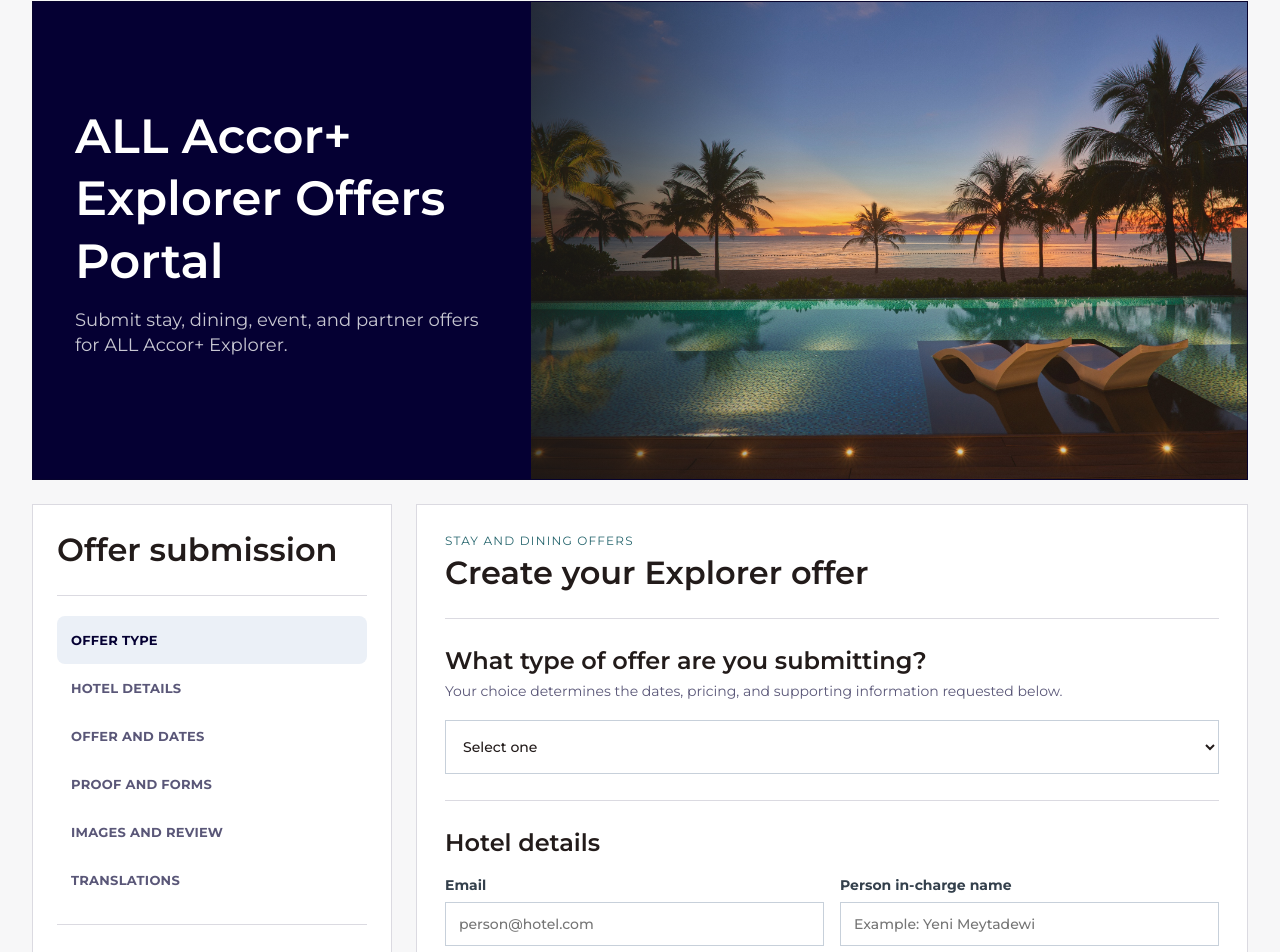
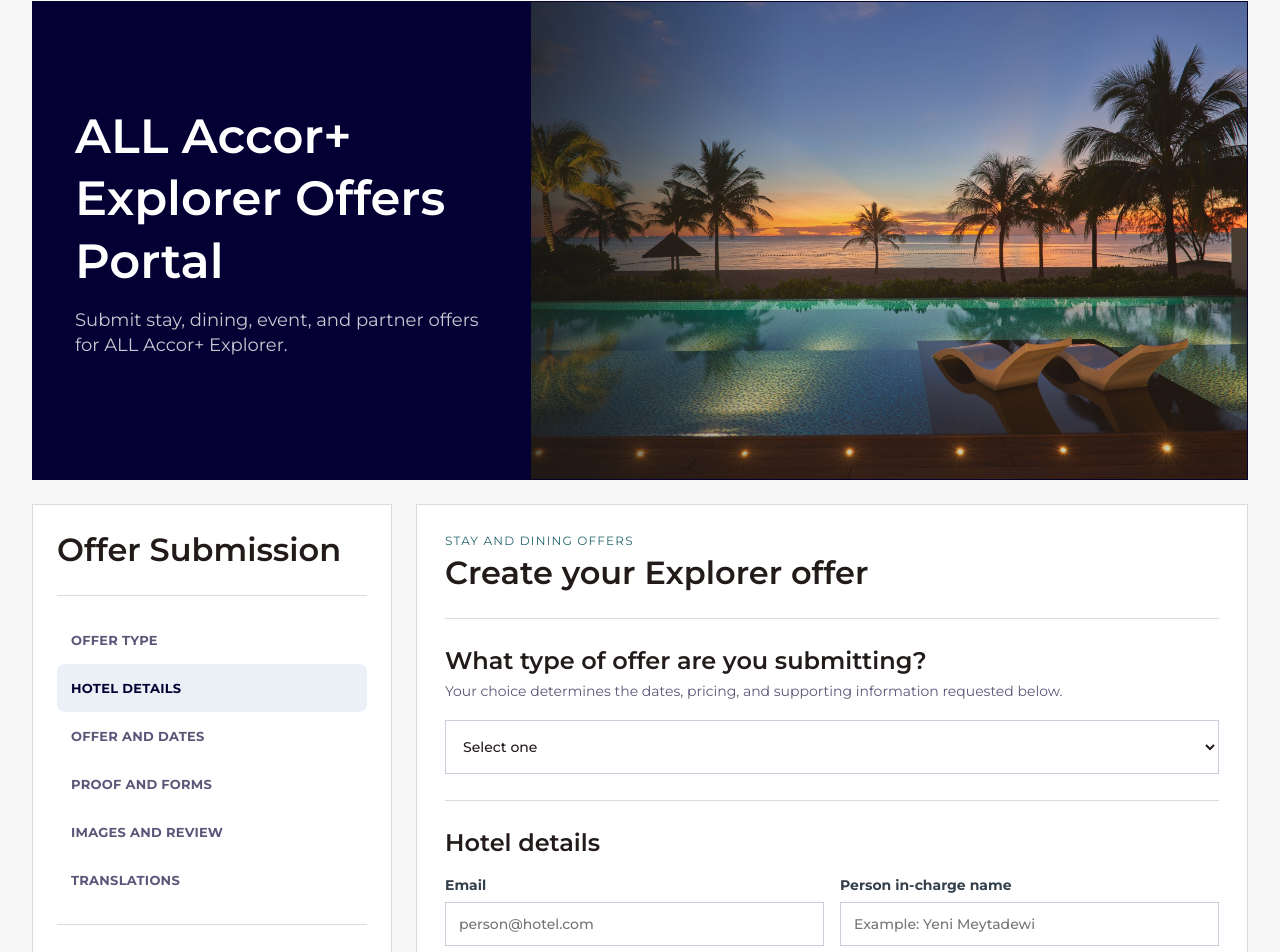
Before and after one commit to Subh1982/Hotel-Offers-form-Trial, a plain HTML site: page index.html in a window 1280 px wide. Shown: the part 148-1100 px from the top of the page. Drawn offline with Linux system fonts and the light colour scheme.

Commit message:
Track active form section while scrolling

```diff
--- a/app.js
+++ b/app.js
@@ -127,7 +127,7 @@
     createAnotherButton: "Create another offer",
     backToOptionsButton: "Back to options",
     sideEyebrow: "Explorer partners",
-    sideTitle: "Offer submission",
+    sideTitle: "Offer Submission",
     stepType: "Offer type",
     stepHotel: "Hotel details",
     stepOffer: "Offer and dates",
@@ -1271,16 +1271,48 @@
   setTranslationStatus("");
 });
 
+function setActiveFormSection(sectionId) {
+  sectionNavigationButtons.forEach((button) => {
+    button.parentElement.classList.toggle("active", button.dataset.scrollTarget === sectionId);
+  });
+}
+
+function updateActiveFormSection() {
+  const marker = window.innerHeight * 0.32;
+  let activeSectionId = sectionNavigationButtons[0]?.dataset.scrollTarget;
+
+  sectionNavigationButtons.forEach((button) => {
+    const section = document.getElementById(button.dataset.scrollTarget);
+    if (section && section.getBoundingClientRect().top <= marker) {
+      activeSectionId = section.id;
+    }
+  });
+
+  if (activeSectionId) setActiveFormSection(activeSectionId);
+}
+
+let sectionScrollFrame = null;
+function scheduleActiveFormSectionUpdate() {
+  if (sectionScrollFrame !== null) return;
+  sectionScrollFrame = window.requestAnimationFrame(() => {
+    updateActiveFormSection();
+    sectionScrollFrame = null;
+  });
+}
+
 sectionNavigationButtons.forEach((button) => {
   button.addEventListener("click", () => {
     const target = document.getElementById(button.dataset.scrollTarget);
     if (!target) return;
 
-    sectionNavigationButtons.forEach((item) => item.parentElement.classList.remove("active"));
-    button.parentElement.classList.add("active");
+    setActiveFormSection(target.id);
     target.scrollIntoView({ behavior: "smooth", block: "start" });
   });
 });
+
+window.addEventListener("scroll", scheduleActiveFormSectionUpdate, { passive: true });
+window.addEventListener("resize", scheduleActiveFormSectionUpdate);
+updateActiveFormSection();
 
 function fieldValue(name) {
   const element = form.elements[name];
--- a/index.html
+++ b/index.html
@@ -40,13 +40,13 @@
         <aside class="panel">
           <div class="brand">
             <div>
-              <h2 data-i18n="sideTitle">Offer submission</h2>
+              <h2 data-i18n="sideTitle">Offer Submission</h2>
             </div>
           </div>
           <ol class="steps" aria-label="Form sections">
             <li class="active"><button type="button" data-scroll-target="offerTypeSection" data-i18n="stepType">Offer type</button></li>
             <li><button type="button" data-scroll-target="hotelDetailsSection" data-i18n="stepHotel">Hotel details</button></li>
-            <li><button type="button" data-scroll-target="datesBookingSection" data-i18n="stepOffer">Offer and dates</button></li>
+            <li><button type="button" data-scroll-target="offerContentSection" data-i18n="stepOffer">Offer and dates</button></li>
             <li><button type="button" data-scroll-target="proofFormsSection" data-i18n="stepProof">Proof and forms</button></li>
             <li><button type="button" data-scroll-target="imagesSection" data-i18n="stepImages">Images and review</button></li>
             <li><button type="button" data-scroll-target="translationsSection" data-i18n="stepTranslations">Translations</button></li>
```
